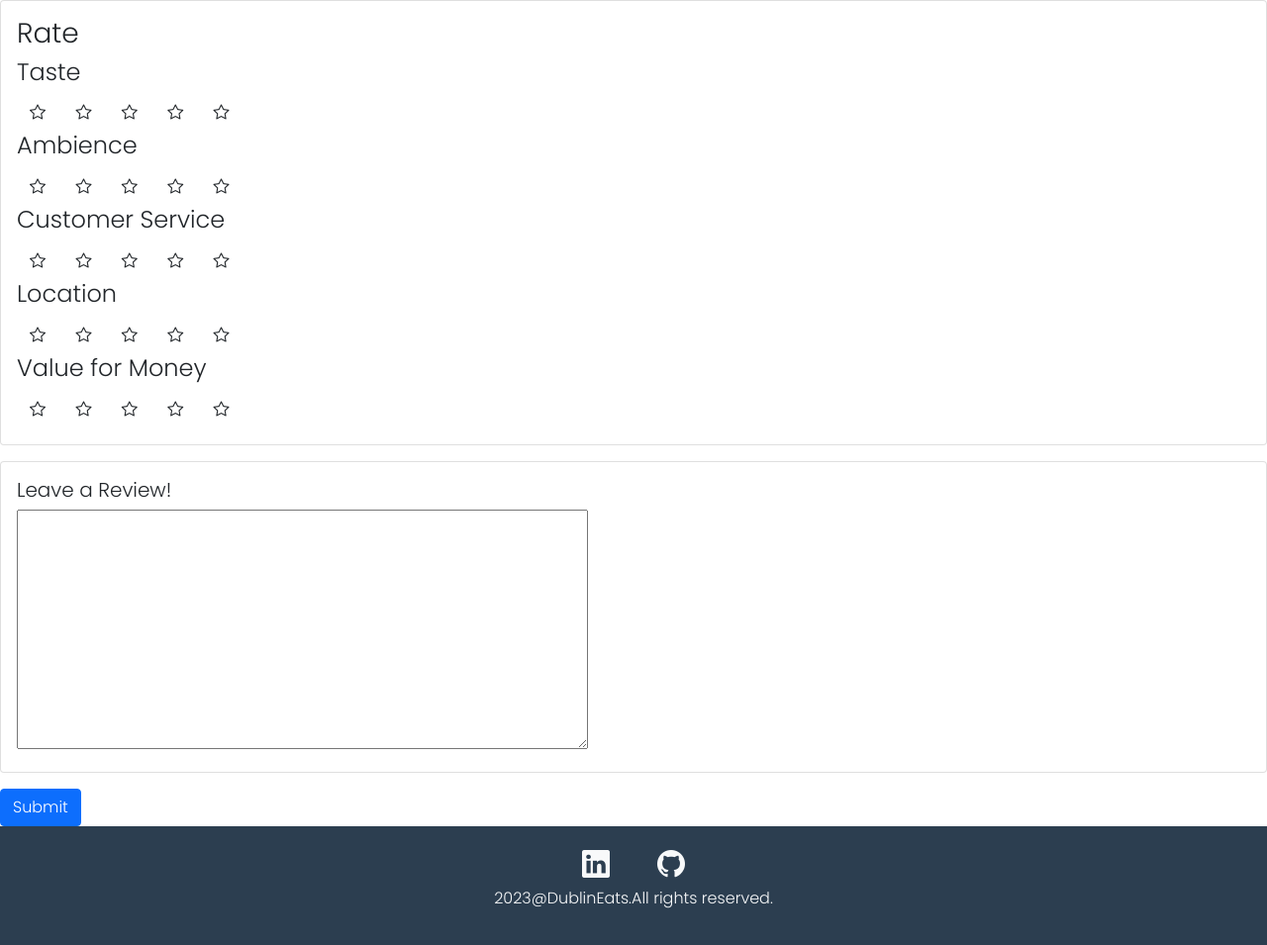
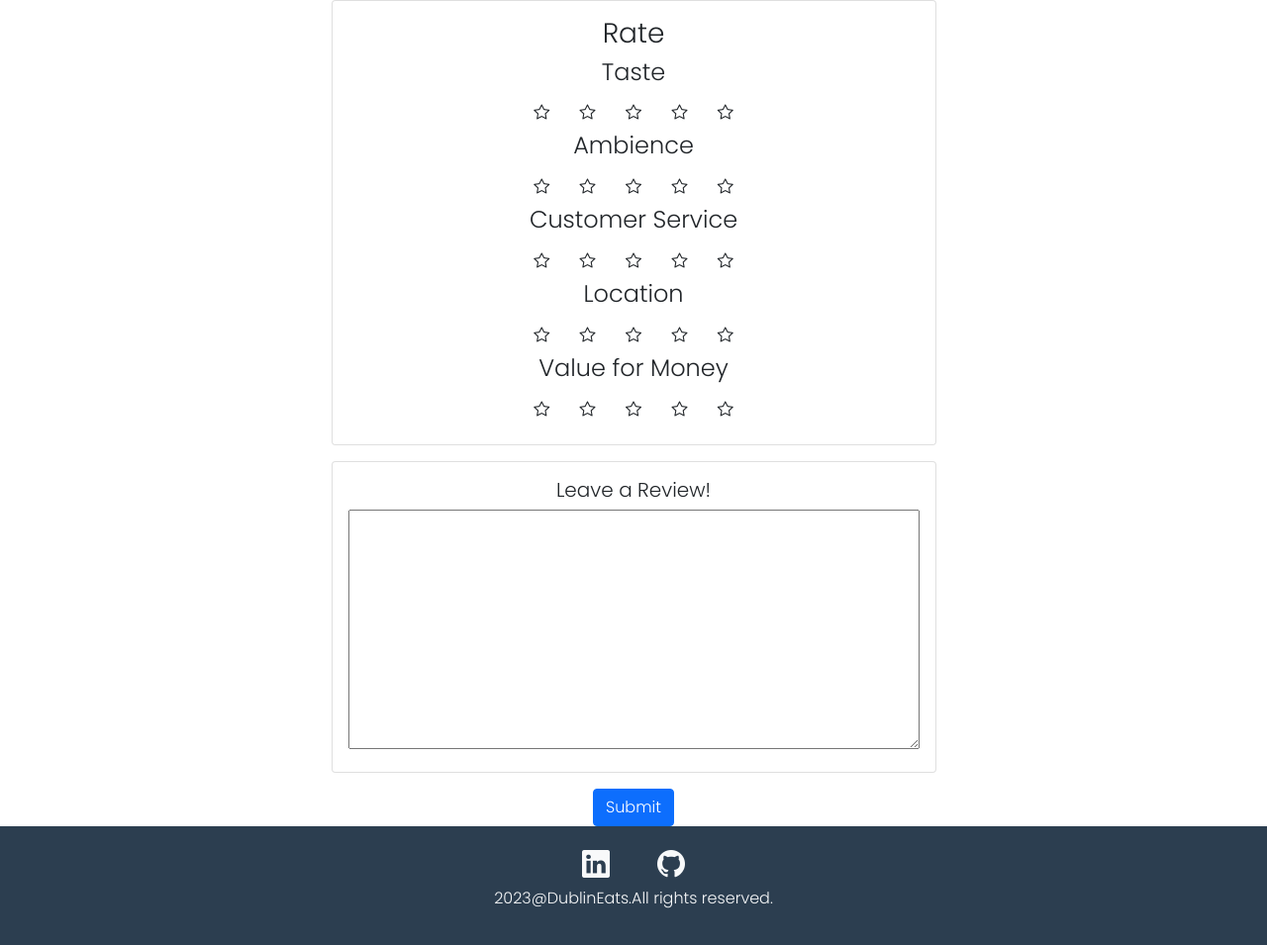
Before and after one commit to SooryaGeorge7/DublinEats, a Django app: template review/templates/review/review_page.html in a window 1280 px wide. Shown: the part 96-1051 px from the top of the page at 99% size. Run offline with Django 3.2, Linux system fonts and the light colour scheme; the template is opened without the code that fills it: values that come from a table or form of the project are taken from there, others are empty.

Commit message:
Updated review html to center form & text

```diff
--- a/review/templates/review/review_page.html
+++ b/review/templates/review/review_page.html
@@ -1,8 +1,8 @@
 {% extends "base.html" %}
 {% load static %}
 {% block content %}
-<section>
-    <form method="POST" class="reviewform">
+<section class="d-flex justify-content-center align-items-center">
+    <form method="POST" class="reviewform text-center">
         {% csrf_token %}
 
         <!-- Rating Form -->
```
